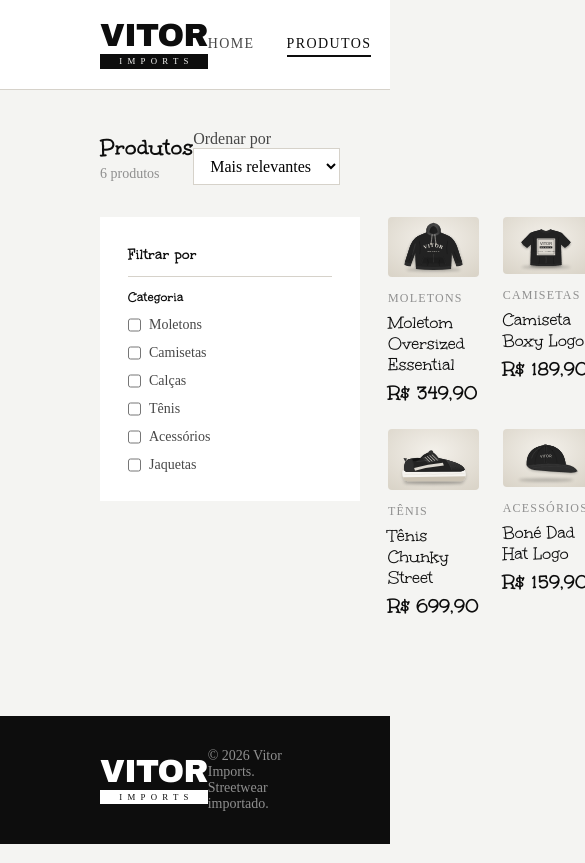
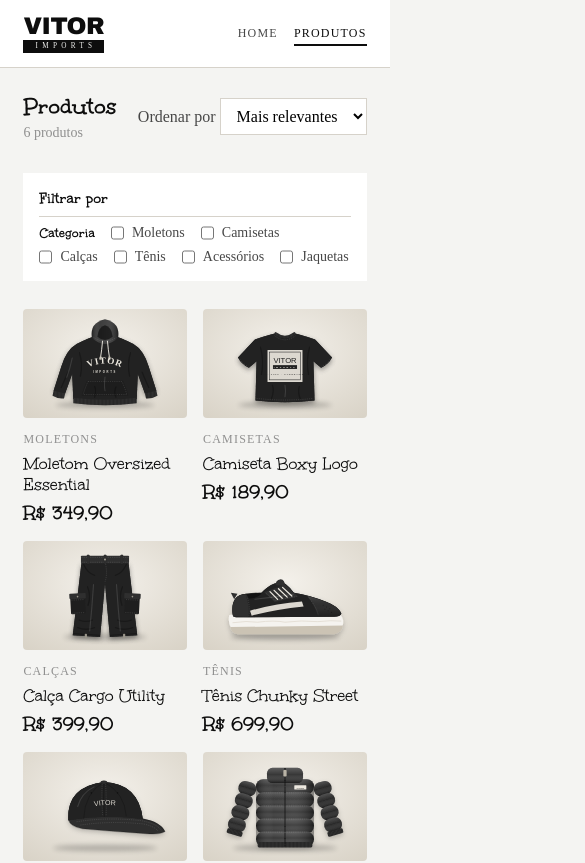
Before and after one commit to vitoralvessobral12-commits/Projeto-Front-End, a React (Vite) app: page /produtos in a window 390 px wide. Shown: the top 863 px of the page, 585 px wide, since content can reach past the window. Built offline with nearby package versions, Linux system fonts and the light colour scheme.

Commit message:
style(responsivo): adapta layout para celular, tablet e desktop
Co-Authored-By: Claude Opus 5.5 <noreply@anthropic.com>

```diff
--- a/src/components/Footer.module.css
+++ b/src/components/Footer.module.css
@@ -2,8 +2,16 @@
   display: flex;
   align-items: center;
   justify-content: space-between;
-  padding: 32px 100px;
+  gap: 16px;
+  padding: 32px var(--gutter);
   background: var(--primary);
   color: var(--light-gray);
   font-size: 0.875rem;
 }
+
+@media (max-width: 600px) {
+  .footer {
+    flex-direction: column;
+    text-align: center;
+  }
+}
--- a/src/components/Gallery.module.css
+++ b/src/components/Gallery.module.css
@@ -2,6 +2,7 @@
   display: flex;
   flex-direction: column;
   gap: 16px;
+  width: 100%;
   max-width: 700px;
 }
 
@@ -16,6 +17,7 @@
 }
 
 .thumbs button {
+  flex: 0 1 117px;
   padding: 0;
   border: 2px solid transparent;
   border-radius: 4px;
@@ -25,7 +27,7 @@
 
 .thumbs img {
   display: block;
-  width: 117px;
+  width: 100%;
   border-radius: 2px;
 }
 
--- a/src/components/Header.module.css
+++ b/src/components/Header.module.css
@@ -9,7 +9,8 @@
   justify-content: space-between;
   max-width: 1440px;
   margin: 0 auto;
-  padding: 20px 100px;
+  gap: 16px;
+  padding: 20px var(--gutter);
 }
 
 .menu {
@@ -30,3 +31,14 @@
   color: var(--primary);
   border-bottom: 2px solid var(--primary);
 }
+
+@media (max-width: 600px) {
+  .container {
+    padding-block: 14px;
+  }
+
+  .menu {
+    gap: 16px;
+    font-size: 0.75rem;
+  }
+}
--- a/src/components/Layout.module.css
+++ b/src/components/Layout.module.css
@@ -9,5 +9,5 @@
   width: 100%;
   max-width: 1440px;
   margin: 0 auto;
-  padding: 40px 100px;
+  padding: clamp(24px, 4vw, 40px) var(--gutter);
 }
--- a/src/components/Logo.module.css
+++ b/src/components/Logo.module.css
@@ -38,3 +38,13 @@
   background: var(--white);
   color: var(--primary);
 }
+
+@media (max-width: 600px) {
+  .name {
+    font-size: 1.5rem;
+  }
+
+  .tag {
+    font-size: 0.45rem;
+  }
+}
--- a/src/index.css
+++ b/src/index.css
@@ -27,6 +27,9 @@
   --light-gray: #8f8f8f;
   --light-gray-2: #d6d2ca;
   --white: #ffffff;
+
+  /* Margem lateral fluida: 16px no celular até 100px em telas grandes */
+  --gutter: clamp(16px, 6vw, 100px);
 
   /* Destaques (títulos, nomes de produto, preços) x textos normais */
   --font-display: "Unkempt", cursive;
--- a/src/pages/Home.module.css
+++ b/src/pages/Home.module.css
@@ -3,8 +3,8 @@
   flex-direction: column;
   align-items: flex-start;
   gap: 16px;
-  margin-bottom: 64px;
-  padding: 64px;
+  margin-bottom: clamp(32px, 6vw, 64px);
+  padding: clamp(28px, 6vw, 64px);
   background: var(--primary);
   color: var(--light-gray-2);
 }
@@ -18,7 +18,7 @@
 .title {
   max-width: 640px;
   font-family: var(--font-display);
-  font-size: 3rem;
+  font-size: clamp(2rem, 5vw, 3rem);
   line-height: 1.1;
   color: var(--white);
 }
@@ -43,3 +43,10 @@
   grid-template-columns: repeat(3, 1fr);
   gap: 24px;
 }
+
+@media (max-width: 900px) {
+  .grid {
+    grid-template-columns: repeat(2, 1fr);
+    gap: 16px;
+  }
+}
--- a/src/pages/ProductDetail.module.css
+++ b/src/pages/ProductDetail.module.css
@@ -1,7 +1,7 @@
 .detail {
   display: grid;
-  grid-template-columns: 1.4fr 1fr;
-  gap: 48px;
+  grid-template-columns: minmax(0, 1.4fr) minmax(0, 1fr);
+  gap: clamp(24px, 4vw, 48px);
 }
 
 .info {
@@ -36,3 +36,13 @@
   text-transform: uppercase;
   cursor: pointer;
 }
+
+@media (max-width: 900px) {
+  .detail {
+    grid-template-columns: 1fr;
+  }
+
+  .buy {
+    align-self: stretch;
+  }
+}
--- a/src/pages/ProductList.module.css
+++ b/src/pages/ProductList.module.css
@@ -1,5 +1,7 @@
 .toolbar {
   display: flex;
+  flex-wrap: wrap;
+  gap: 16px;
   align-items: center;
   justify-content: space-between;
   margin-bottom: 32px;
@@ -73,3 +75,30 @@
   grid-template-columns: repeat(3, 1fr);
   gap: 24px;
 }
+
+@media (max-width: 900px) {
+  .content {
+    flex-direction: column;
+    align-items: stretch;
+  }
+
+  /* No celular o filtro vira uma faixa acima dos produtos */
+  .filters {
+    flex-direction: row;
+    flex-wrap: wrap;
+    align-items: center;
+    gap: 8px 16px;
+    width: 100%;
+    padding: 16px;
+  }
+
+  .filters h2 {
+    width: 100%;
+    padding-bottom: 8px;
+  }
+
+  .grid {
+    grid-template-columns: repeat(2, 1fr);
+    gap: 16px;
+  }
+}
```
